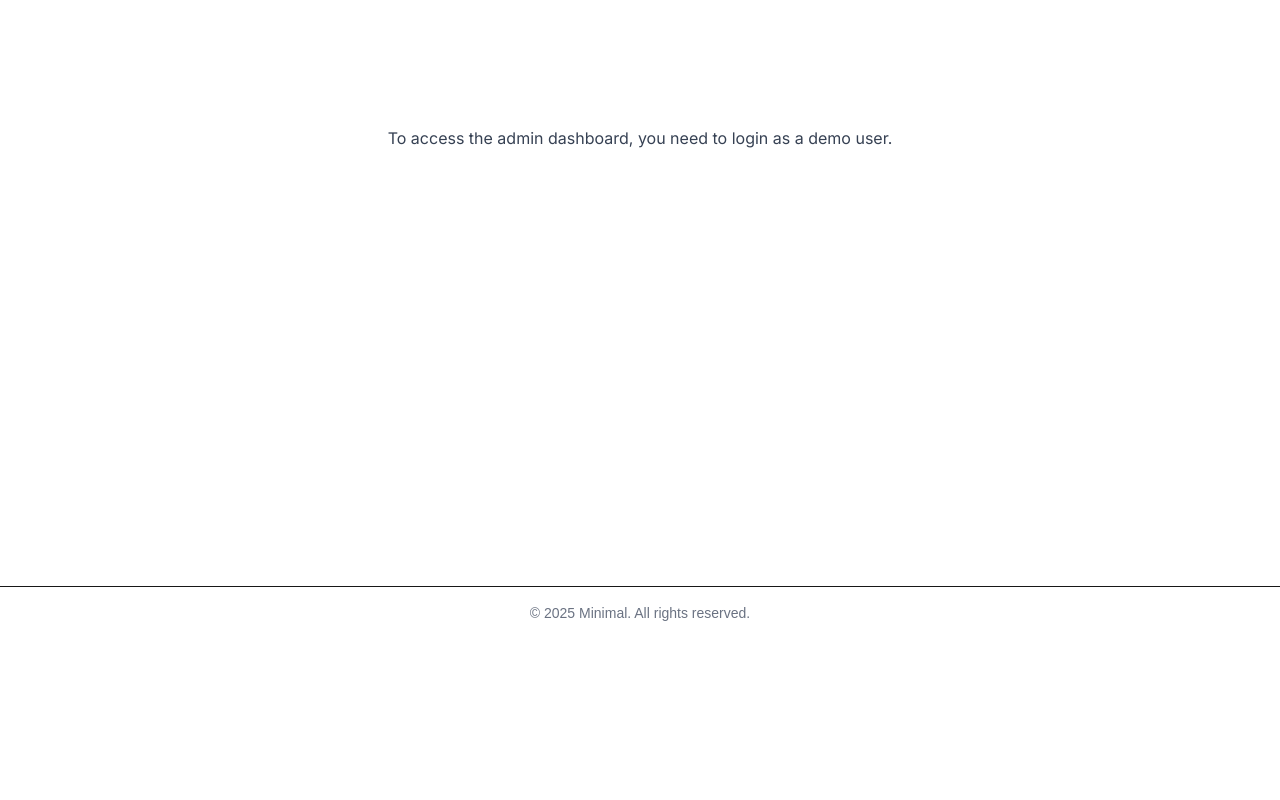
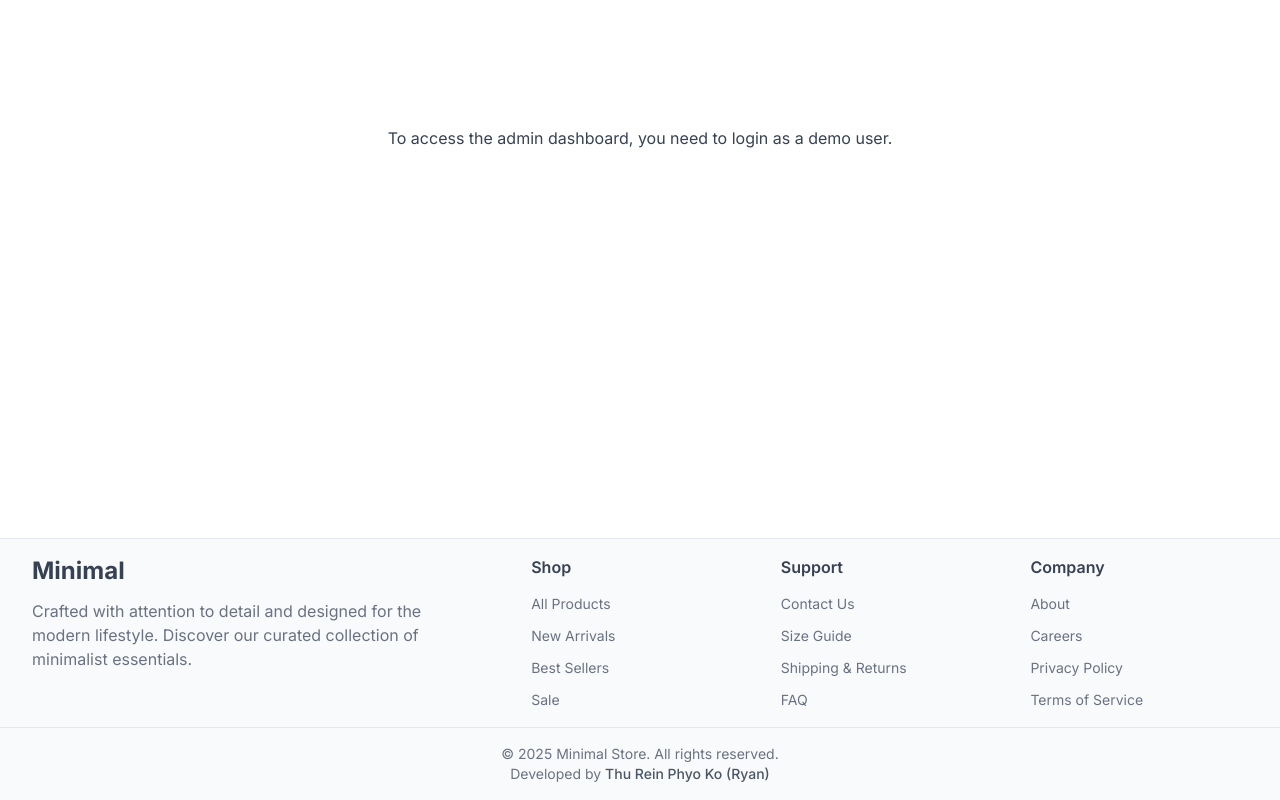
Before and after one commit to ThuReinPhyoKo/Minimal-E-commerce, a Next.js app: page /required-login in a window 1280 px wide. Shown: the part 262-1062 px from the top of the page. Before the commit the page ends 901 px from the top, so only its background shows below. Built offline with nearby package versions, Linux system fonts and the light colour scheme; no server answers.

Commit message:
dashboard header & footer

```diff
--- a/src/app/components/layout/footer.tsx
+++ b/src/app/components/layout/footer.tsx
@@ -1,10 +1,81 @@
+'use client'
+import { usePathname } from "next/navigation"
+
 export default function Footer() {
+
+    const pathname = usePathname();
+
+    if(pathname === "/dashboard") return null;
+
+    const footerSections = [
+        {
+          title: "Shop",
+          links: [
+            { name: "All Products", href: "#" },
+            { name: "New Arrivals", href: "#" },
+            { name: "Best Sellers", href: "#" },
+            { name: "Sale", href: "#" },
+          ],
+        },
+        {
+          title: "Support",
+          links: [
+            { name: "Contact Us", href: "#" },
+            { name: "Size Guide", href: "#" },
+            { name: "Shipping & Returns", href: "#" },
+            { name: "FAQ", href: "#" },
+          ],
+        },
+        {
+          title: "Company",
+          links: [
+            { name: "About", href: "#" },
+            { name: "Careers", href: "#" },
+            { name: "Privacy Policy", href: "#" },
+            { name: "Terms of Service", href: "#" },
+          ],
+        },
+      ];
+
     return (
         <>
-            <footer className="bg-white border-t mt-12">
+            <footer className="bg-[hsl(220,13%,98%)] font-inter border-t border-[hsl(220,13%,91%)]">
                 <div className="max-w-7xl mx-auto py-4 px-4 sm:px-6 lg:px-8">
+                    <div className="grid grid-cols-1 md:grid-cols-2 lg:grid-cols-5 gap-8">
+                        <div className="lg:col-span-2">
+                            <h3 className="text-2xl font-bold text-gray-700 mb-3">Minimal</h3>
+                            <p className="text-gray-500 mb-6 max-w-md">
+                              Crafted with attention to detail and designed for the modern lifestyle.
+                              Discover our curated collection of minimalist essentials.
+                            </p>
+                        </div>
+                        {/* Footer Links */}
+                        {footerSections.map((section) => (
+                          <div key={section.title}>
+                            <h4 className="font-semibold text-gray-700 mb-3">{section.title}</h4>
+                            <ul className="space-y-2">
+                              {section.links.map((link) => (
+                                <li key={link.name}>
+                                  <a
+                                    href={link.href}
+                                    className="text-gray-500 hover:text-gray-800 transition-colors text-sm"
+                                  >
+                                    {link.name}
+                                  </a>
+                                </li>
+                              ))}
+                            </ul>
+                          </div>
+                        ))}
+                    </div>
+
+                </div>
+                <div className="py-4 border-t border-[hsl(220,13%,91%)]">
                     <p className="text-center text-sm text-gray-500">
-                        &copy; {new Date().getFullYear()} Minimal. All rights reserved.
+                        &copy; {new Date().getFullYear()} Minimal Store. All rights reserved.
+                    </p>
+                    <p className="text-gray-500 text-sm text-center">
+                        Developed by <a className="text-gray-600 hover:text-blue-600 hover:underline font-medium" href="https://thureinphyoko.com/" target="_blank" rel="noopener noreferrer">Thu Rein Phyo Ko (Ryan)</a>
                     </p>
                 </div>
             </footer>
--- a/src/app/components/layout/nav.tsx
+++ b/src/app/components/layout/nav.tsx
@@ -6,7 +6,7 @@ import AppAutocomplete from "../../features/products/components/search";
 import { useCartStore } from "@/app/features/cart/store/cartStore";
 import { useWishlistStore } from "@/app/features/wishlist/store/wishlistStore";
 import { useSearchSuggestions } from "@/app/features/products/api/getSearchSuggestions";
-import { useRouter, useSearchParams } from "next/navigation";
+import { useRouter, useSearchParams, usePathname } from "next/navigation";
 import { useState } from "react";
 import { useDebounce } from "use-debounce";
 import { useAuthStore } from "../auth/store/authStore";
@@ -23,6 +23,10 @@ interface NavProps {
 }
 
 export default function Nav( { onCartOpen, onWishlistOpen, onYourOrderOpen, onAuthOpen }: NavProps ) {
+
+    const pathname = usePathname();
+
+    if(pathname === "/dashboard") return null;
 
     const { isAuthenticated } = useAuthStore();
     const { profile } = UserDetails;
@@ -43,7 +47,7 @@ export default function Nav( { onCartOpen, onWishlistOpen, onYourOrderOpen, onAu
 
     const router = useRouter();
     const searchParams = useSearchParams();
-
+    console.log("routre = ",router)
     function updateQuery(value: string) {
         const params = new URLSearchParams(searchParams.toString());
 
--- a/src/app/dashboard/page.tsx
+++ b/src/app/dashboard/page.tsx
@@ -1,7 +1,50 @@
+"use client"
+import { useRouter } from "next/navigation"
+import { Button } from "../components/ui/button"
+import { ArrowLeft } from "lucide-react"
+import { UserDetails } from "../components/auth/user/userDetail"
+import Image from "next/image";
+
 export default function Dashboard() {
+
+    const { name, profile } = UserDetails;
+    const router = useRouter();
+
     return (
-        <section className="max-w-screen h-screen flex items-center justify-center">
-            <h1 className="text-3xl font-inter text-black font-semibold">This is the Dashboard.</h1>
+        <section className="min-h-screen bg-[hsl(220,13%,98%)]/50 font-inter">
+            {/* Header */}
+            <header className="sticky top-0 bg-white border-b border-[hsl(220,13%,91%)]">
+                <div className="max-w-6xl mx-auto px-16 h-14 flex items-center justify-between">
+                    {/* Left side */}
+                    <div className="flex items-center gap-4">
+                        <Button
+                            variant="transparent"
+                            size="sm"
+                            icon={<ArrowLeft className="text-gray-500 w-4 group-hover:text-gray-800" />}
+                            iconPosition="left"
+                            onClick={() => router.push("/")}
+                            className="hover:bg-yellow-300 group"
+                        >
+                            <span className="text-gray-500 font-medium group-hover:text-gray-800">Back to Store</span>
+                        </Button>
+                        <div className="w-px h-5 bg-[hsl(220,13%,91%)]" />
+                        <h1 className="font-semibold text-gray-900 text-sm">Admin Dashboard</h1>
+                    </div>
+                    {/* Right side */}
+                    <div className="flex items-center">
+                        <h2 className="text-sm font-semibold text-gray-900">{name}</h2>
+                        <Image src={profile} alt="Profile Picture" width={32} height={32} className="rounded-full mx-2 border border-yellow-300" />
+                    </div>
+                </div>
+            </header>
+
+            {/* Main */}
+            <main className="max-w-6xl mx-auto px-6 py-8">
+                {/* Overview, basic metric cards */}
+                <div className="grid grid-cols-2 md:grid-cols-4 gap-4 mb-8">
+
+                </div>
+            </main>
         </section>
     )
 }
--- a/src/app/globals.css
+++ b/src/app/globals.css
@@ -3,6 +3,10 @@
 :root {
   --background: #ffffff;
   --foreground: #171717;
+}
+
+html {
+  scroll-behavior: smooth
 }
 
 @theme inline {
```
Also changed, not shown: src/app/dashboard/data/fashionProducts.ts (added).
